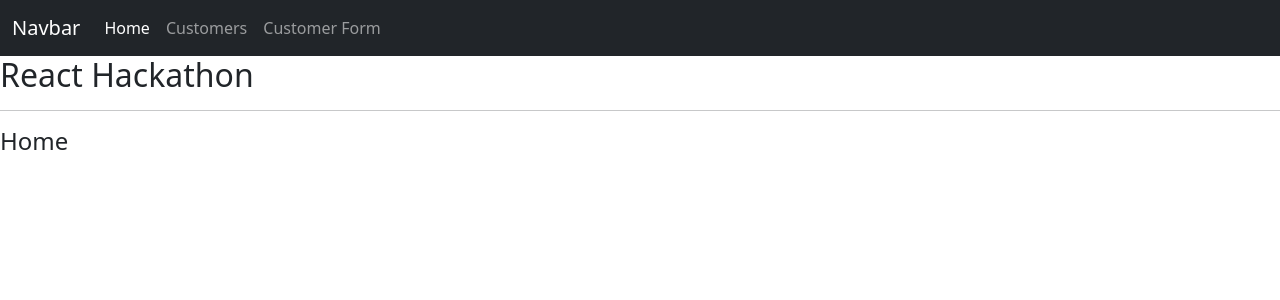
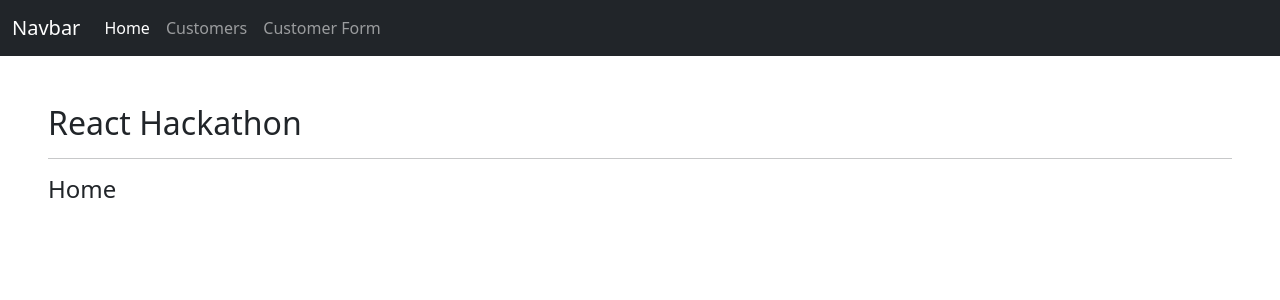
Before and after one commit to vivekanandpv/react-hachathon-dbs, a React (Create React App) app: page / in a window 1280 px wide. Shown: the top 300 px of the page. Built offline with nearby package versions, Linux system fonts and the light colour scheme.

Commit message:
task-5 completed

```diff
--- a/src/App.jsx
+++ b/src/App.jsx
@@ -11,6 +11,7 @@ const App = (props) => {
   return (
     <>
       <Navbar />
+      <div className='p-5'>
         <h2>React Hackathon</h2>
         <hr />
         <Switch>
@@ -20,6 +21,7 @@ const App = (props) => {
           <Route exact path='/customer-detail/:id' component={CustomerDetail} />
           <Route component={NotFound} />
         </Switch>
+      </div>
     </>
   );
 };
```
Lines whose indentation alone changed are shown as unchanged.
